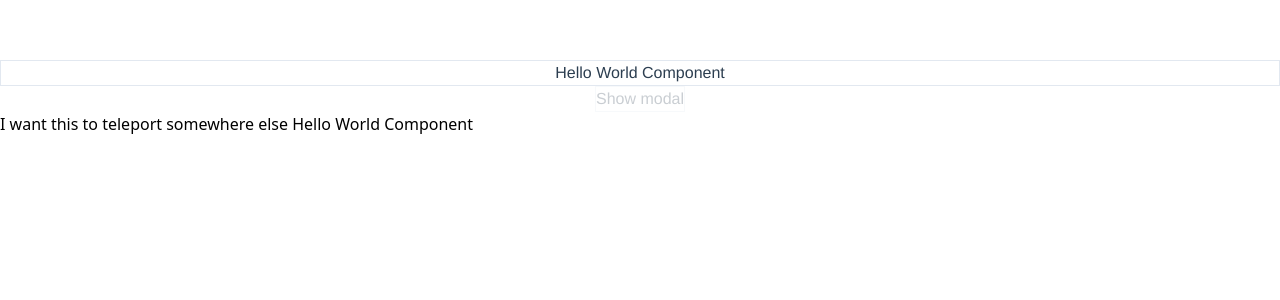
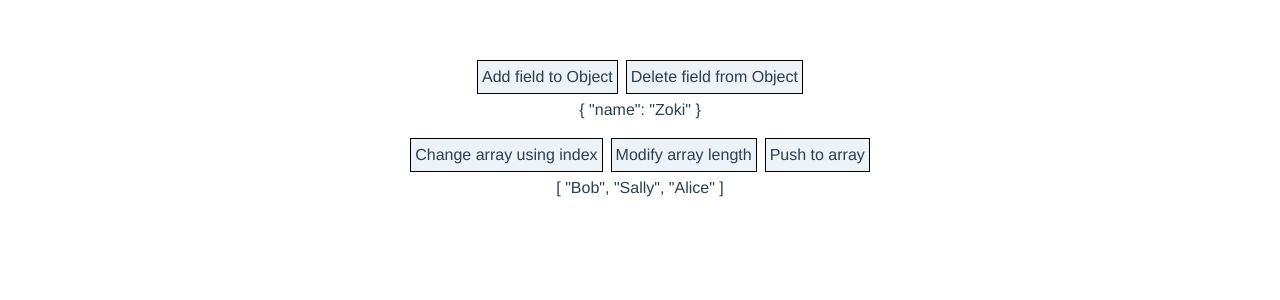
Before and after one commit to zoolinom/vue-3-exercises, a Vue app: page / in a window 1280 px wide. Shown: the top 300 px of the page. Built offline with nearby package versions, Linux system fonts and the light colour scheme.

Commit message:
Change detection caveats from vue2, fixed in vue3

```diff
--- a/src/App.vue
+++ b/src/App.vue
@@ -1,8 +1,9 @@
 <template>
   <!-- <Todo title="Todo App"/> -->
   <!-- <Another /> -->
-  <HelloWorld />
-  <ComponentWithModal />
+  <!-- <HelloWorld /> -->
+  <!-- <ComponentWithModal /> -->
+  <Vue2DetectionCaveat />
 </template>
 
 <script>
@@ -10,6 +11,7 @@ import Todo from './components/Todo.vue'
 import Another from './components/Another.vue'
 import HelloWorld from './components/HelloWorld.vue'
 import ComponentWithModal from './components/ComponentWithModal.vue'
+import Vue2DetectionCaveat from './components/Vue2DetectionCaveat.vue'
 
 export default {
   name: 'App',
@@ -17,7 +19,8 @@ export default {
     Todo,
     Another,
     HelloWorld,
-    ComponentWithModal
+    ComponentWithModal,
+    Vue2DetectionCaveat
   }
 }
 </script>
--- /dev/null
+++ b/src/components/Vue2DetectionCaveat.vue
@@ -0,0 +1,63 @@
+<template>
+    <div class="flex flex-col items-center justify-center">
+      <div>
+        <button class="bg-gray-200 border-black border mr-2 p-1" @click="addField">Add field to Object</button>
+        <button class="bg-gray-200 border-black border p-1 mb-1" @click="deleteField">Delete field from Object</button>
+      </div>
+      {{ personObject }}
+    </div>
+
+    <div class="flex flex-col items-center justify-center mt-4">
+      <div>
+        <button class="bg-gray-200 border-black border mr-2 p-1" @click="changeArrayUsingIndex">Change array using index</button>
+        <button class="bg-gray-200 border-black border mr-2 p-1 mb-1" @click="modifyArrayLength">Modify array length</button>
+        <button class="bg-gray-200 border-black border p-1 mb-1" @click="pushToArray">Push to array</button>
+      </div>
+      {{ peoplesArray }}
+    </div>
+</template>
+
+<script>
+import { reactive, ref } from 'vue'
+export default {
+    setup() {
+      const personObject = reactive({
+        name: 'Zoki'
+      })
+
+      function addField() {
+        personObject.age = 35
+      }
+
+      function deleteField() {
+        delete personObject.age
+      }
+
+      const peoplesArray = ref([
+        'Bob', 'Sally', 'Alice'
+      ])
+
+      function changeArrayUsingIndex() {
+        peoplesArray.value[0] = 'Aaron'
+      }
+
+      function modifyArrayLength() {
+        peoplesArray.value.length = 1
+      }
+
+      function pushToArray() {
+        peoplesArray.value.push('Willian')
+      }
+
+      return {
+        personObject,
+        addField,
+        deleteField,
+        peoplesArray,
+        changeArrayUsingIndex,
+        modifyArrayLength,
+        pushToArray
+      }
+    }
+}
+</script>
```
